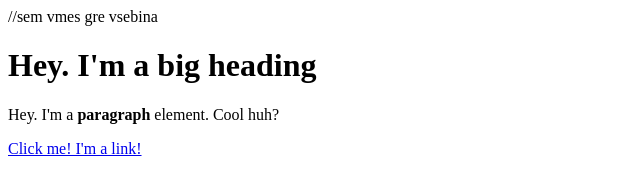
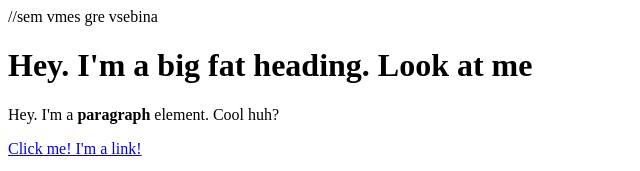
Before and after one commit to zelaPol/cartoon-hero, a plain HTML site: page test.html in a window 1280 px wide. Shown: the top 171 px of the page, without its empty margins (0-640 px from the left). Drawn offline with Linux system fonts and the light colour scheme.

Commit message:
Added "fat" heading

```diff
--- a/test.html
+++ b/test.html
@@ -6,7 +6,7 @@
 
 <body> //sem vmes gre vsebina
 
-	<h1> Hey. I'm a big heading </h1>
+	<h1> Hey. I'm a big <b>fat</b>  heading. Look at me </h1>
 	<p>Hey. I'm a <b>paragraph</b> element. Cool huh?</p>
 	<a href="https://google.com" target="_blank" title="Let's go to Google"> Click me! I'm a link! </a>
 	<p>My name is: <br> <!-- br je za break (v novi vrstici) -->
```
